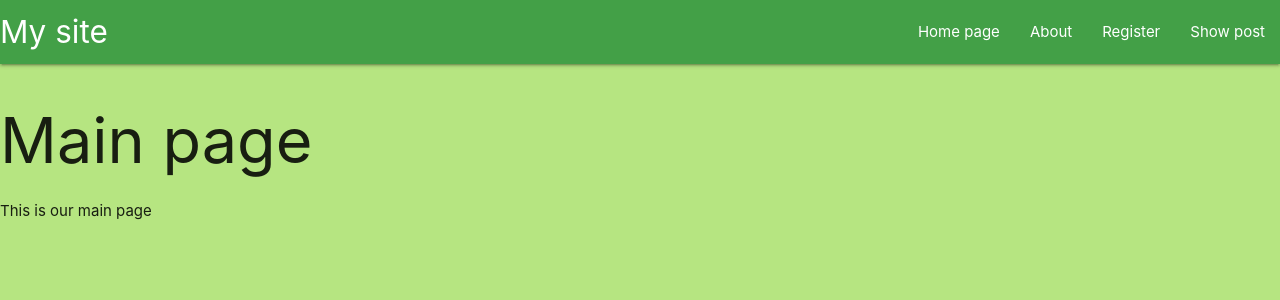
After one commit to temakuch/Django_site, a Django app: page /register/ in a window 1280 px wide. The commit adds this page. Shown: the top 300 px of the page. Run offline with Django 5.2, Linux system fonts and the light colour scheme.

Commit message:
post/register trables

```diff
--- a/first_site/first_site/urls.py
+++ b/first_site/first_site/urls.py
@@ -23,5 +23,7 @@ from django.conf.urls.static import static
 urlpatterns = [
     path('admin/', admin.site.urls),
     path('', include('main.urls')),
-    path('about/', include('main.urls'))
+    path('about/', include('main.urls')),
+    path('register/', include('main.urls')),
+    path('post/', include('main.urls'))
 ] + static(settings.STATIC_URL, document_root=settings.STATIC_ROOT)
--- a/first_site/main/templates/base_html.html
+++ b/first_site/main/templates/base_html.html
@@ -16,6 +16,8 @@
             <ul id="nav-mobile" class="right hide-on-med-and-down">
                 <li><a href="">Home page</a></li>
                 <li><a href="about">About</a></li>
+                <li><a href="register">Register</a></li>
+                <li><a href="post">Show post</a></li>
             </ul>
         </div>
     </nav>
--- /dev/null
+++ b/first_site/main/templates/register.html
@@ -0,0 +1,11 @@
+{% extends 'base_html.html' %}
+
+
+{% block title %}
+<title>Main page</title>
+{% endblock %}
+
+{%block content %}
+    <h1>Main page</h1>
+    <p>This is our main page</p>
+{% endblock %}
--- a/first_site/main/urls.py
+++ b/first_site/main/urls.py
@@ -3,5 +3,7 @@ from . import views
 
 urlpatterns = [
     path('', views.index),
-    path('about/', views.about)
+    path('about/', views.about),
+    path('register/', views.register),
+    path('post/', views.show_post)
 ]
--- a/first_site/main/views.py
+++ b/first_site/main/views.py
@@ -1,8 +1,15 @@
 from django.shortcuts import render
 from django.http import HttpResponse
-
+from django.contrib.auth.forms import UserCreationForm
 def index(request):
     return render(request, 'index.html')
 
 def about(request):
     return render(request, 'about.html')
+
+def show_post(request):
+
+    return(request, 'post.html')
+
+def register(request):
+    return render(request, 'register.html')
```
Also changed, not shown: first_site/main/templates/post.html (added, +19 -0 lines), first_site/db.sqlite3.
